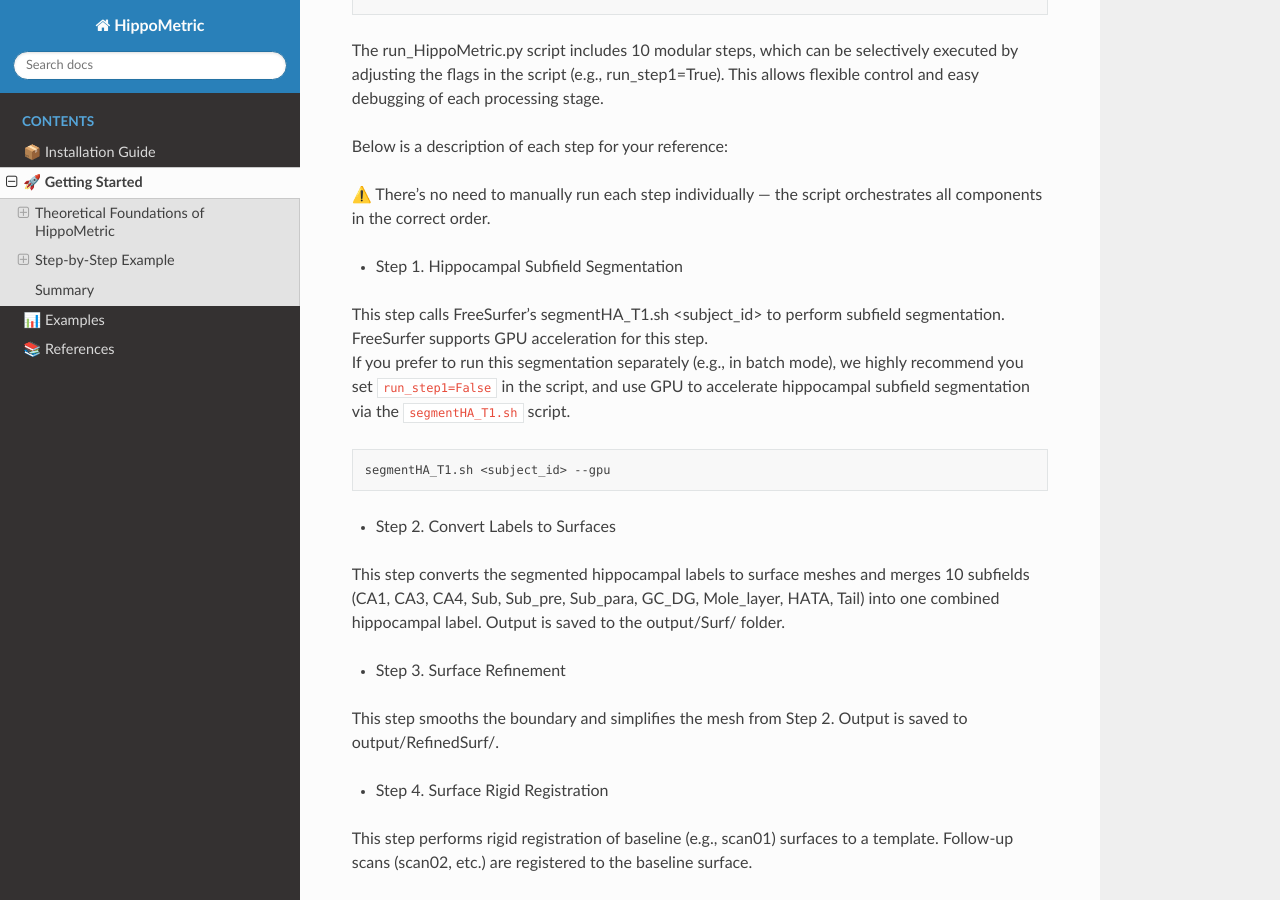
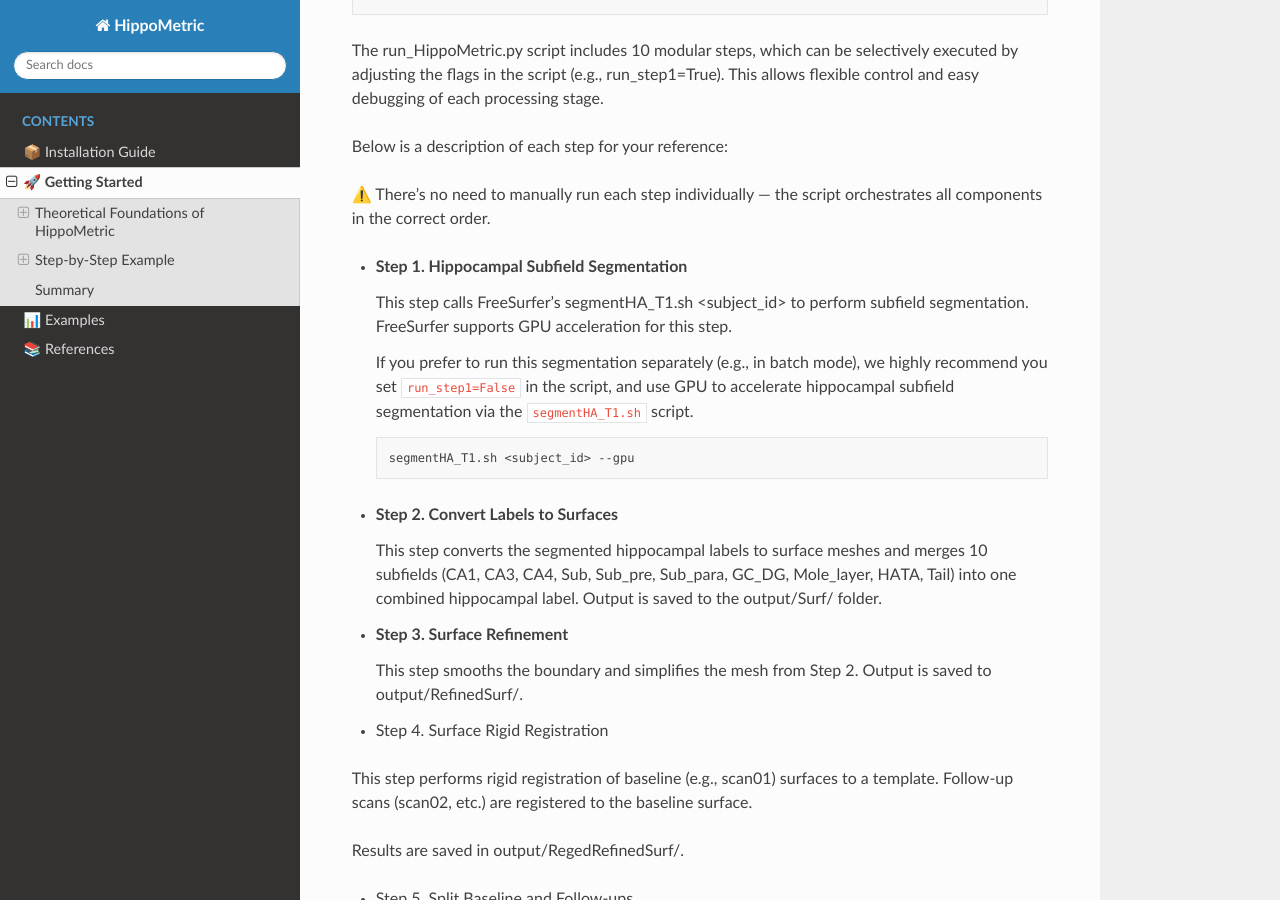
Before and after one commit to calliegao/HippoMetric-case-by-case-, a Sphinx documentation site: the page built from docs/source/quickstart.md, in a window 1280 px wide and 900 px high, scrolled down 3343 px. Built offline with Sphinx 7.4.7 and the Read the Docs theme 3.1.0, drawn with Linux system fonts in a browser that asks for light colours.

Commit message:
Update quickstart.md

````diff
--- a/docs/source/quickstart.md
+++ b/docs/source/quickstart.md
@@ -99,25 +99,28 @@ Below is a description of each step for your reference:
 
 ⚠️ There's no need to manually run each step individually — the script orchestrates all components in the correct order.
 
-- Step 1. Hippocampal Subfield Segmentation
+- **Step 1. Hippocampal Subfield Segmentation**
 
-This step calls FreeSurfer’s segmentHA_T1.sh <subject_id> to perform subfield segmentation.
-FreeSurfer supports GPU acceleration for this step.
-If you prefer to run this segmentation separately (e.g., in batch mode), we highly recommend you set `run_step1=False` in the script, and use GPU to accelerate hippocampal subfield segmentation via the `segmentHA_T1.sh` script.
+  This step calls FreeSurfer’s segmentHA_T1.sh <subject_id> to perform subfield segmentation.
+  FreeSurfer supports GPU acceleration for this step.
 
-```bash
-segmentHA_T1.sh <subject_id> --gpu
-```
+  If you prefer to run this segmentation separately (e.g., in batch mode), we highly recommend you set `run_step1=False` in the script, and use GPU to
+  accelerate hippocampal subfield segmentation via the `segmentHA_T1.sh` script.
 
-- Step 2. Convert Labels to Surfaces
+  ```bash
+  segmentHA_T1.sh <subject_id> --gpu
+  ```
 
-This step converts the segmented hippocampal labels to surface meshes and merges 10 subfields (CA1, CA3, CA4, Sub, Sub_pre, Sub_para, GC_DG, Mole_layer, HATA, Tail) into one combined hippocampal label.
-Output is saved to the output/Surf/ folder.
+- **Step 2. Convert Labels to Surfaces**
 
-- Step 3. Surface Refinement
+  This step converts the segmented hippocampal labels to surface meshes and merges 10 subfields (CA1, CA3, CA4, Sub, Sub_pre, Sub_para, GC_DG, Mole_layer,
+  HATA, Tail) into one combined hippocampal label.
+  Output is saved to the output/Surf/ folder.
 
-This step smooths the boundary and simplifies the mesh from Step 2.
-Output is saved to output/RefinedSurf/.
+- **Step 3. Surface Refinement**
+
+  This step smooths the boundary and simplifies the mesh from Step 2.
+  Output is saved to output/RefinedSurf/.
 
 - Step 4. Surface Rigid Registration
 
````
